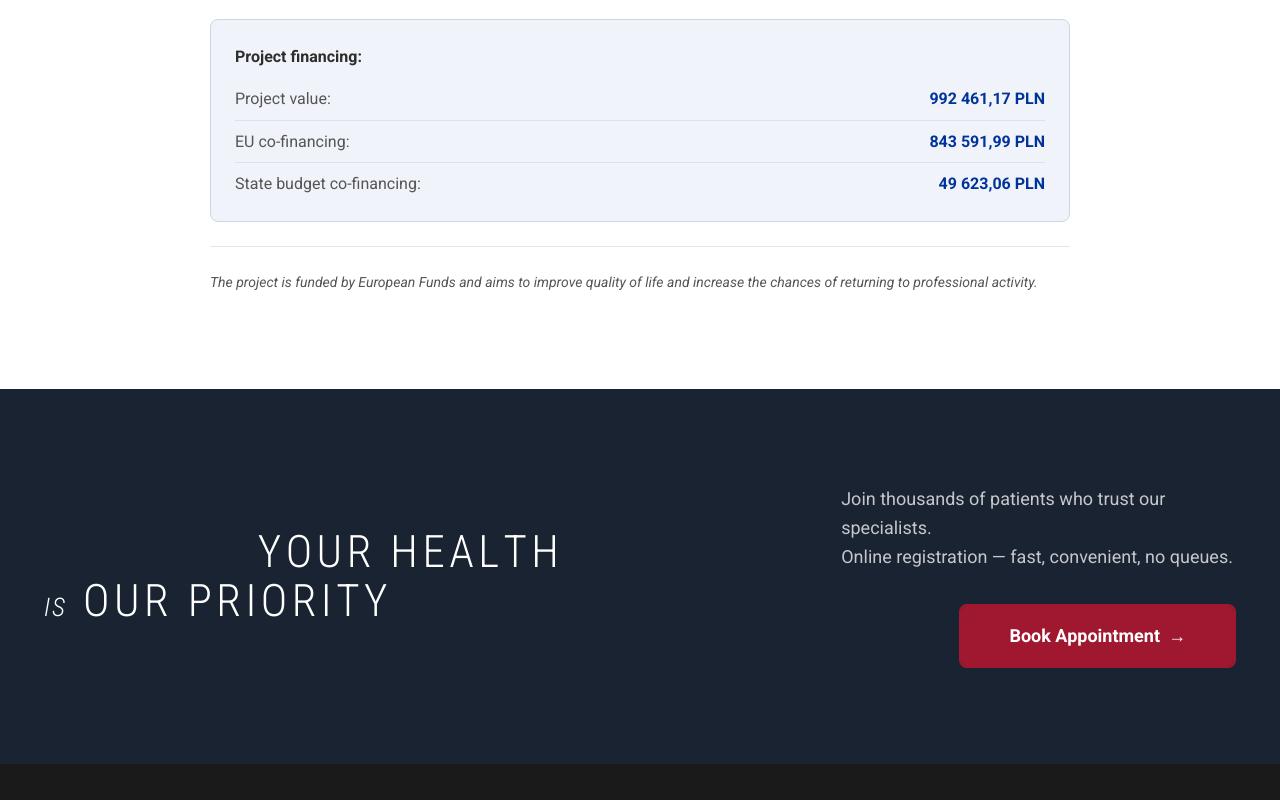
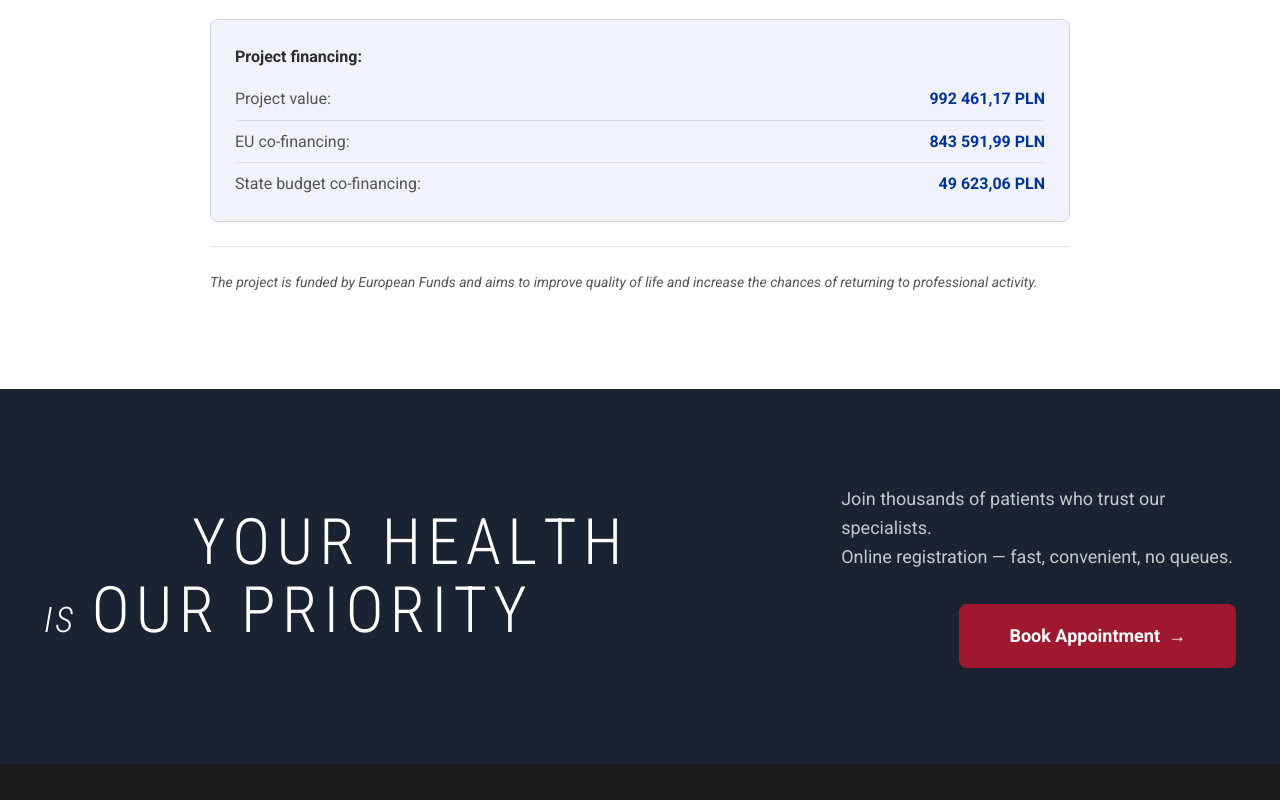
Before and after one commit to code-mike-code/vitalis-cardio, a React (Vite) app: page / in a window 1280 px wide. Shown: the part 11200-12000 px from the top of the page. Built offline with nearby package versions, Linux system fonts and the light colour scheme.

Commit message:
fix: final cta mobile styles

```diff
--- a/src/components/sections/FinalCTA/FinalCTA.module.scss
+++ b/src/components/sections/FinalCTA/FinalCTA.module.scss
@@ -2,8 +2,8 @@
 @use '@/styles/mixins' as *;
 
 // ── Fluid typography ──────────────────────────────────────────────
-$fcta-text-large-fs:  clamp(2rem, 3.5vw, 4rem);
-$fcta-text-italic-fs: clamp(1rem, 2vw, 2.2rem);
+$fcta-text-large-fs:  clamp(1.2rem, 6vw, 4rem);
+$fcta-text-italic-fs: clamp(0.75rem, 3vw, 2.2rem);
 
 // ─────────────────────────────────────────────────────────────────
 
@@ -45,6 +45,11 @@ $fcta-text-italic-fs: clamp(1rem, 2vw, 2.2rem);
   align-items: baseline;
   gap: $spacing-md;
   flex-wrap: nowrap;
+  max-width: 100%;
+
+  @include respond-to('tablet') {
+    flex-wrap: wrap;
+  }
 }
 
 .row1 { justify-content: center; }
@@ -59,6 +64,7 @@ $fcta-text-italic-fs: clamp(1rem, 2vw, 2.2rem);
   text-transform: uppercase;
   color: $color-white;
   white-space: nowrap;
+  max-width: 100%;
 }
 
 .textItalic {
@@ -71,6 +77,7 @@ $fcta-text-italic-fs: clamp(1rem, 2vw, 2.2rem);
   text-transform: uppercase;
   color: $color-white;
   white-space: nowrap;
+  max-width: 100%;
 }
 
 .waveWrap {
```
